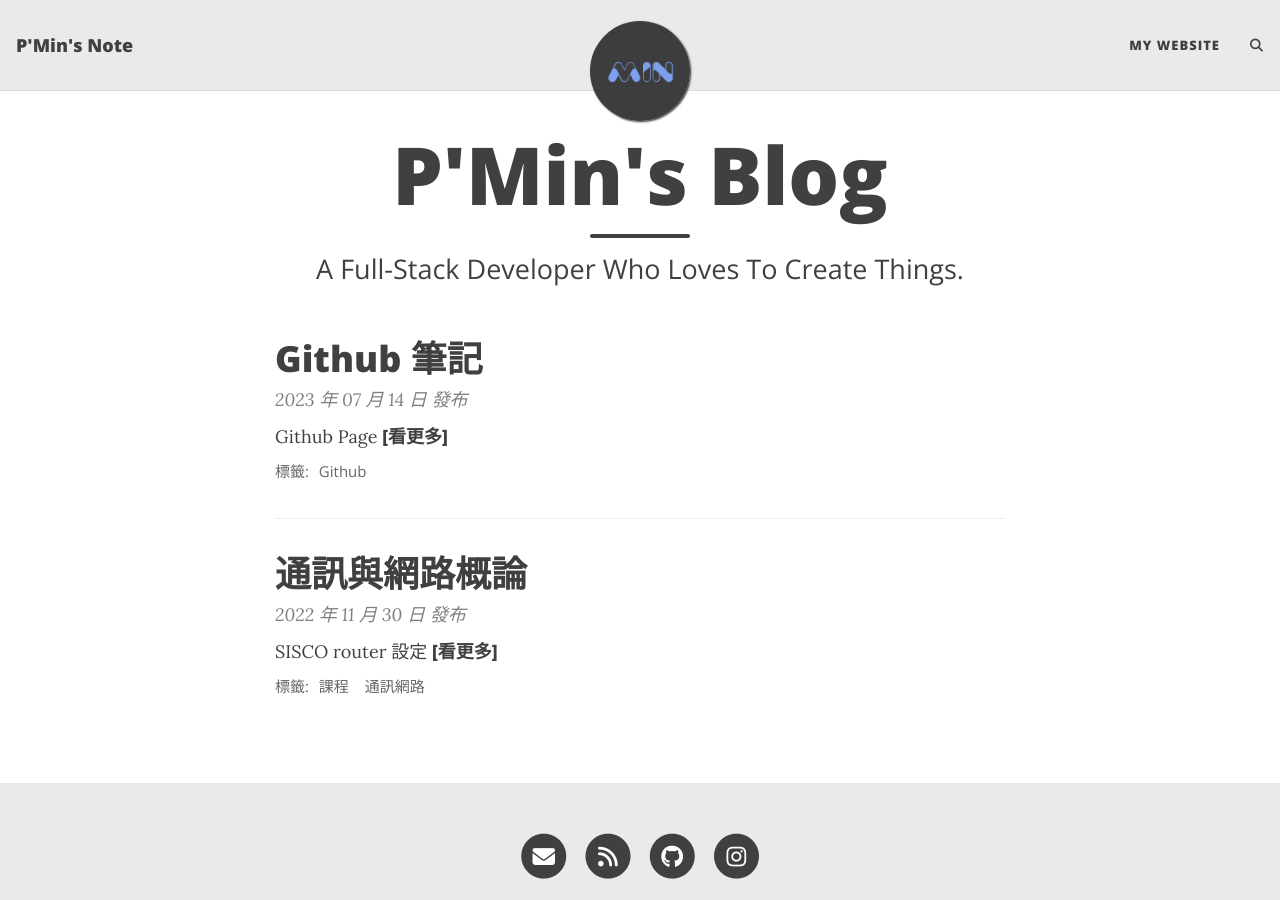
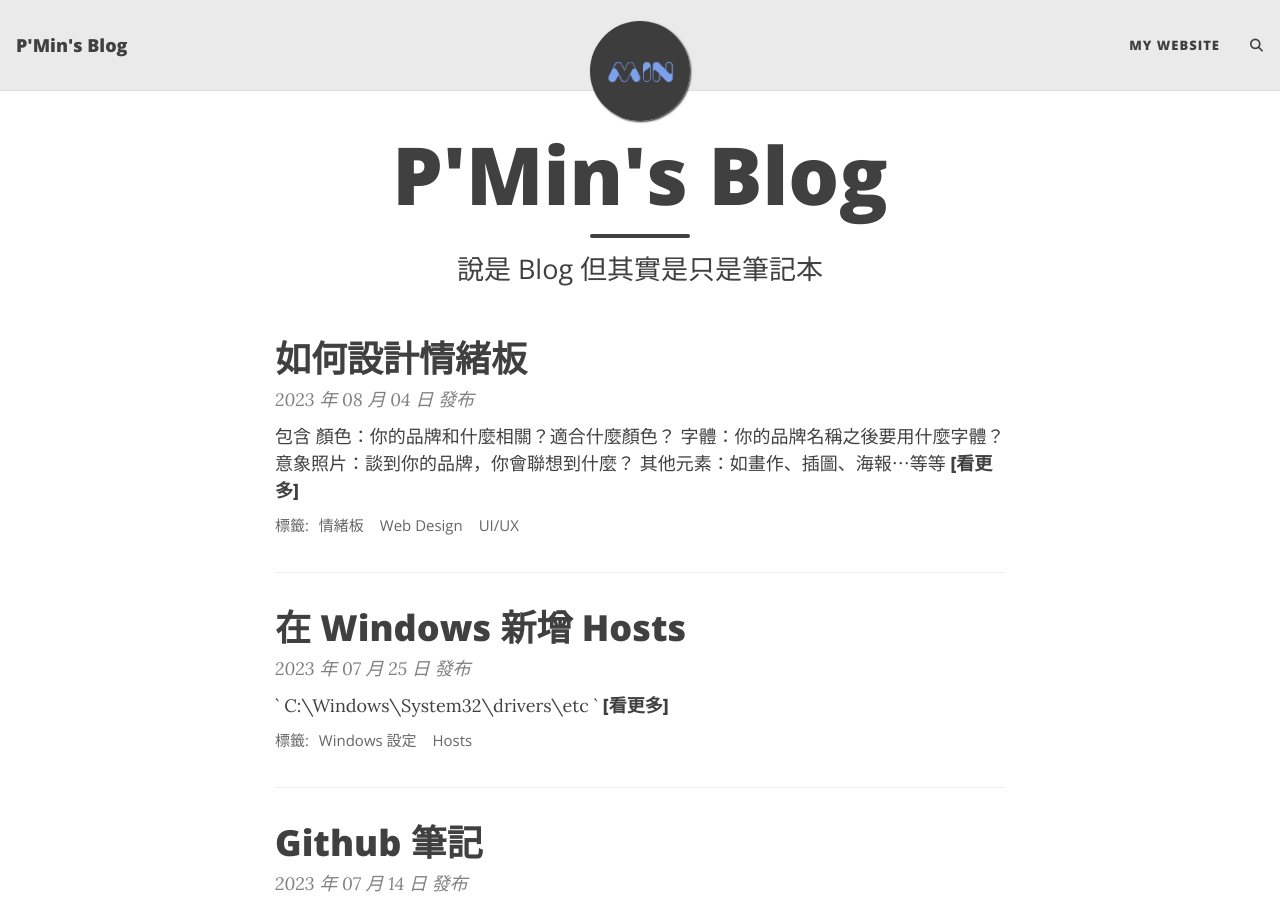
Before and after one commit to PMinn/blog, a Jekyll site: the page built from index.html, in a window 1280 px wide and 900 px high. Built offline with Jekyll 4.4.1, drawn with Linux system fonts in a browser that asks for light colours; the list of posts is cut into pages by our own code; comment, search, counter and statistics services are not loaded.

Commit message:
feat: add posts and update style

```diff
--- a/_config.yml
+++ b/_config.yml
@@ -10,7 +10,7 @@
 ############################
 
 # Name of website
-title: P'Min's Note
+title: P'Min's Blog
 
 # Your name to show in the footer
 author: P'Min
--- a/_layouts/post.html
+++ b/_layouts/post.html
@@ -69,14 +69,14 @@ layout: base
         <li class="page-item previous">
           <a class="page-link" href="{{ page.previous.url | relative_url }}" data-toggle="tooltip" data-placement="top" title="{{page.previous.title | strip_html | xml_escape}}">
             <i class="fas fa-arrow-left" alt="Previous Post"></i>
-            <span class="d-none d-sm-inline-block">Previous Post</span>
+            <span class="d-none d-sm-inline-block">上一篇</span>
           </a>
         </li>
         {% endif %}
         {% if page.next.url %}
         <li class="page-item next">
           <a class="page-link" href="{{ page.next.url | relative_url }}" data-toggle="tooltip" data-placement="top" title="{{page.next.title | strip_html | xml_escape}}">
-            <span class="d-none d-sm-inline-block">Next Post</span>
+            <span class="d-none d-sm-inline-block">下一篇</span>
             <i class="fas fa-arrow-right" alt="Next Post"></i>
           </a>
         </li>
--- a/UI/MOOD BOARD/README.md
+++ b/_posts/2023-08-04-如何設計情緒板.md
@@ -1,5 +1,9 @@
+---
+layout: post
+title: 如何設計情緒板
+tags: [情緒板,Web Design,UI/UX]
+---
 
-# MOOD BOARD
 ## 包含
 - 顏色：你的品牌和什麼相關？適合什麼顏色？
 - 字體：你的品牌名稱之後要用什麼字體？
--- a/index.html
+++ b/index.html
@@ -1,5 +1,5 @@
 ---
 layout: home
 title: P'Min's Blog
-subtitle: A Full-Stack Developer Who Loves To Create Things.
+subtitle: 說是 Blog 但其實是只是筆記本
 ---
```
Also changed, not shown: _posts/2023-7-25-在 Windows 新增 Hosts.md (added, +10 -0 lines), 其他/README.md (deleted, +0 -3 lines).
